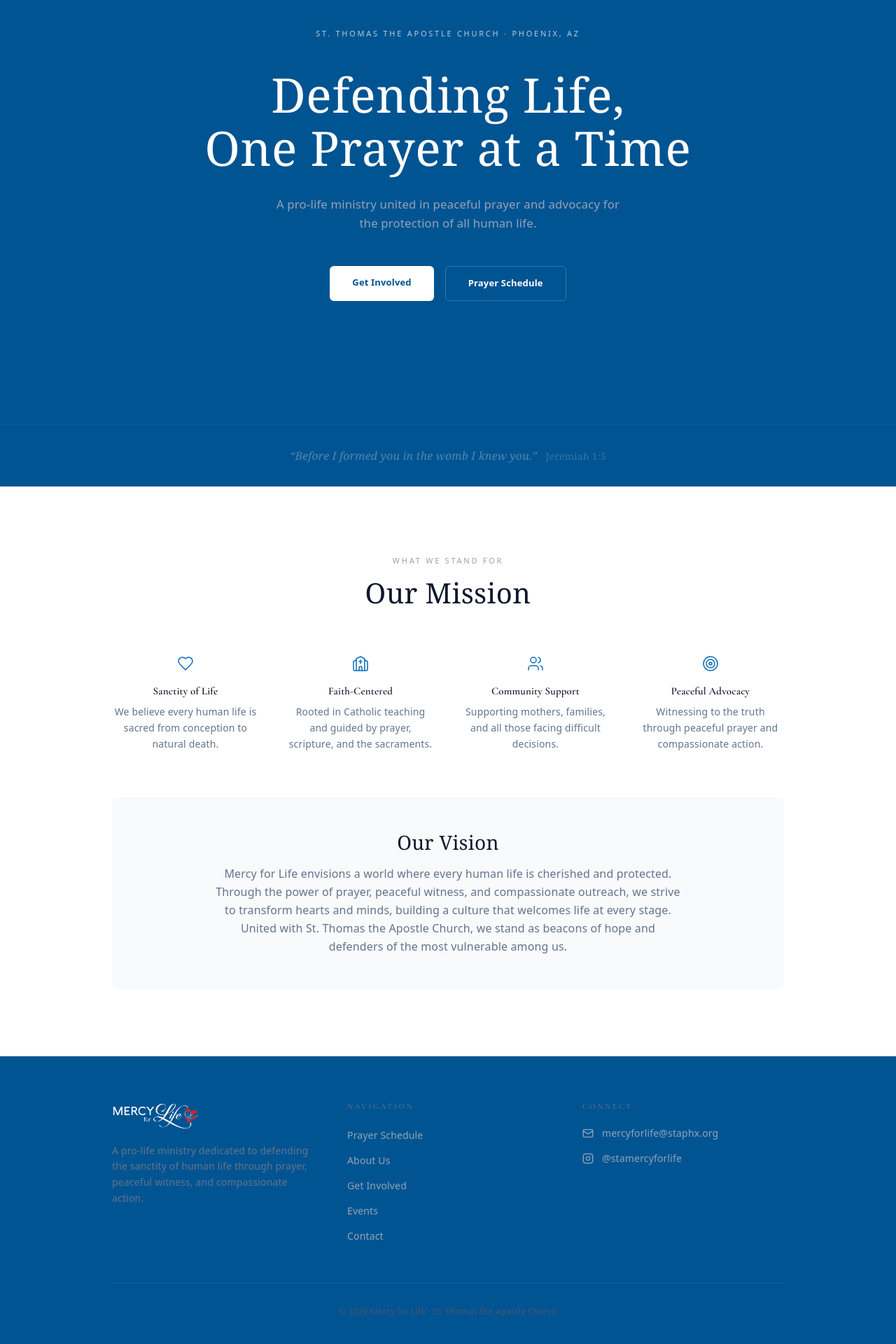
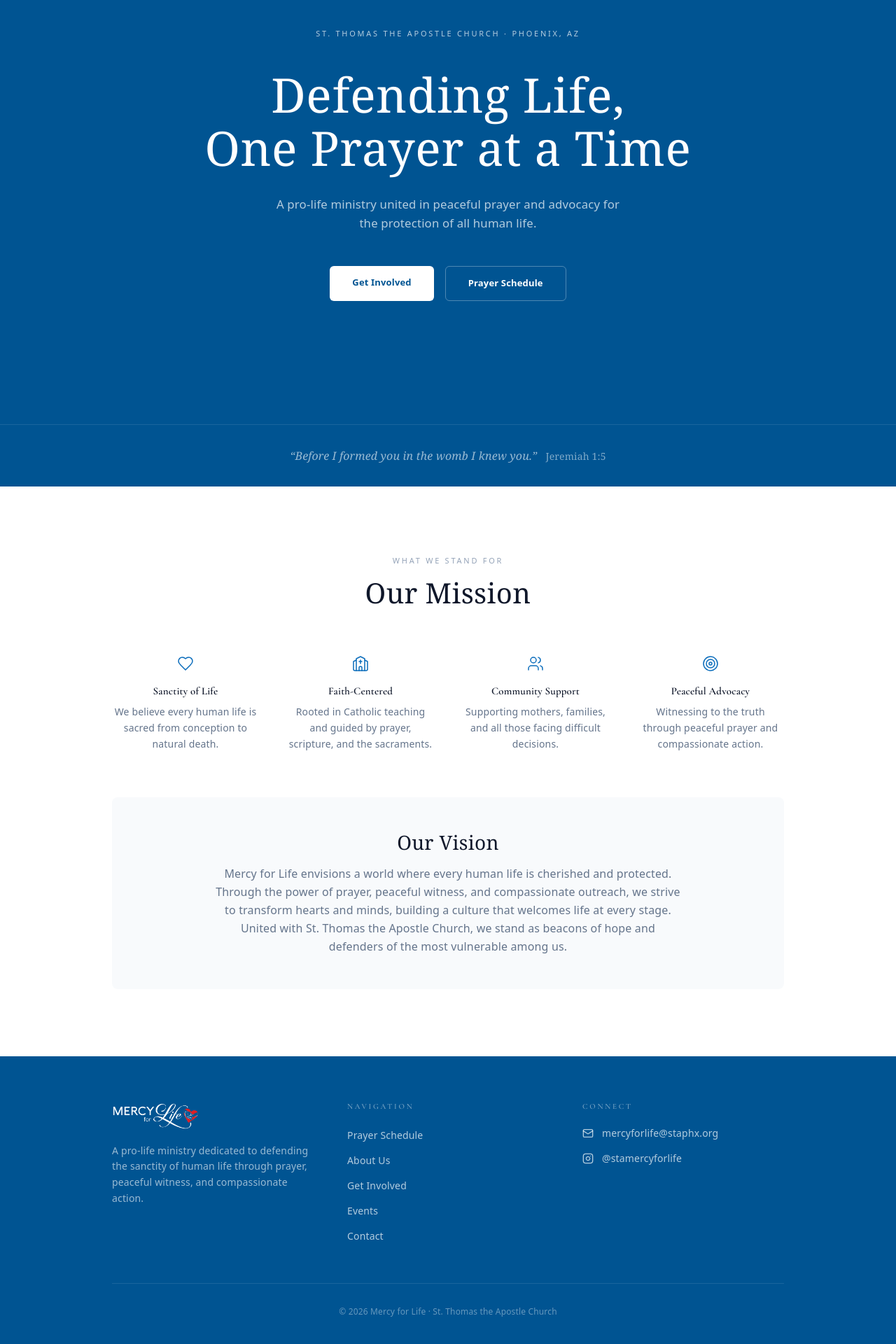
Before and after one commit to ashleykissinger45-dev/mercy-for-life, a Next.js app: page / in a window 1280 px wide. Shown: the part 214-2134 px from the top of the page at 70% size. Built offline with nearby package versions, Linux system fonts and the light colour scheme.

Commit message:
Fix contrast: all text on blue backgrounds now clearly visible

```diff
--- a/src/components/Footer.tsx
+++ b/src/components/Footer.tsx
@@ -20,14 +20,14 @@ export default function Footer() {
               className="h-10 w-auto mb-5"
               style={{ imageRendering: '-webkit-optimize-contrast' }}
             />
-            <p className="text-neutral-500 text-sm leading-relaxed">
+            <p className="text-white/60 text-sm leading-relaxed">
               A pro-life ministry dedicated to defending the sanctity of human life
               through prayer, peaceful witness, and compassionate action.
             </p>
           </div>
 
           <div>
-            <h4 className="text-[11px] font-medium tracking-[0.25em] uppercase text-neutral-500 mb-5">Navigation</h4>
+            <h4 className="text-[11px] font-medium tracking-[0.25em] uppercase text-white/50 mb-5">Navigation</h4>
             <ul className="space-y-3">
               {[
                 { label: 'Prayer Schedule', href: '/prayer' },
@@ -37,7 +37,7 @@ export default function Footer() {
                 { label: 'Contact', href: '/contact' },
               ].map((item) => (
                 <li key={item.href}>
-                  <Link href={item.href} className="text-neutral-400 hover:text-white transition-colors text-sm">
+                  <Link href={item.href} className="text-white/70 hover:text-white transition-colors text-sm">
                     {item.label}
                   </Link>
                 </li>
@@ -46,11 +46,11 @@ export default function Footer() {
           </div>
 
           <div>
-            <h4 className="text-[11px] font-medium tracking-[0.25em] uppercase text-neutral-500 mb-5">Connect</h4>
+            <h4 className="text-[11px] font-medium tracking-[0.25em] uppercase text-white/50 mb-5">Connect</h4>
             <div className="space-y-4">
               <a
                 href="mailto:mercyforlife@staphx.org"
-                className="flex items-center gap-3 text-neutral-400 hover:text-white transition-colors text-sm"
+                className="flex items-center gap-3 text-white/70 hover:text-white transition-colors text-sm"
               >
                 <Mail className="h-4 w-4" />
                 mercyforlife@staphx.org
@@ -59,7 +59,7 @@ export default function Footer() {
                 href="https://www.instagram.com/stamercyforlife"
                 target="_blank"
                 rel="noopener noreferrer"
-                className="flex items-center gap-3 text-neutral-400 hover:text-white transition-colors text-sm"
+                className="flex items-center gap-3 text-white/70 hover:text-white transition-colors text-sm"
               >
                 <Instagram className="h-4 w-4" />
                 @stamercyforlife
@@ -68,8 +68,8 @@ export default function Footer() {
           </div>
         </div>
 
-        <div className="border-t border-white/[0.06] pt-8 text-center">
-          <p className="text-xs text-neutral-600">
+        <div className="border-t border-white/10 pt-8 text-center">
+          <p className="text-xs text-white/40">
             &copy; {currentYear} Mercy for Life &middot; St. Thomas the Apostle Church
           </p>
         </div>
--- a/src/components/Hero.tsx
+++ b/src/components/Hero.tsx
@@ -16,7 +16,7 @@ export default function Hero() {
           One Prayer at a Time
         </h1>
 
-        <p className="text-[1.05rem] text-neutral-400 max-w-lg mx-auto leading-relaxed mb-12">
+        <p className="text-[1.05rem] text-white/70 max-w-lg mx-auto leading-relaxed mb-12">
           A pro-life ministry united in peaceful prayer and advocacy
           for the protection of all human life.
         </p>
@@ -30,7 +30,7 @@ export default function Hero() {
           </Link>
           <Link
             href="/prayer"
-            className="text-white text-[13px] font-semibold px-8 py-3.5 rounded-md border border-white/20 hover:border-white/40 transition-colors"
+            className="text-white text-[13px] font-semibold px-8 py-3.5 rounded-md border border-white/30 hover:border-white/60 transition-colors"
           >
             Prayer Schedule
           </Link>
@@ -38,10 +38,10 @@ export default function Hero() {
 
       </div>
 
-      <div className="border-t border-white/[0.06] py-8">
-        <p className="text-center font-serif text-base text-white/30 italic">
+      <div className="border-t border-white/10 py-8">
+        <p className="text-center font-serif text-base text-white/60 italic">
           &ldquo;Before I formed you in the womb I knew you.&rdquo;
-          <span className="text-white/20 not-italic text-sm ml-3">Jeremiah 1:5</span>
+          <span className="text-white/50 not-italic text-sm ml-3">Jeremiah 1:5</span>
         </p>
       </div>
     </section>
--- a/src/components/PageHeader.tsx
+++ b/src/components/PageHeader.tsx
@@ -11,7 +11,7 @@ export default function PageHeader({ title, subtitle }: PageHeaderProps) {
           {title}
         </h1>
         {subtitle && (
-          <p className="text-base text-neutral-400 max-w-lg mx-auto leading-relaxed">{subtitle}</p>
+          <p className="text-base text-white/70 max-w-lg mx-auto leading-relaxed">{subtitle}</p>
         )}
       </div>
     </div>
```
